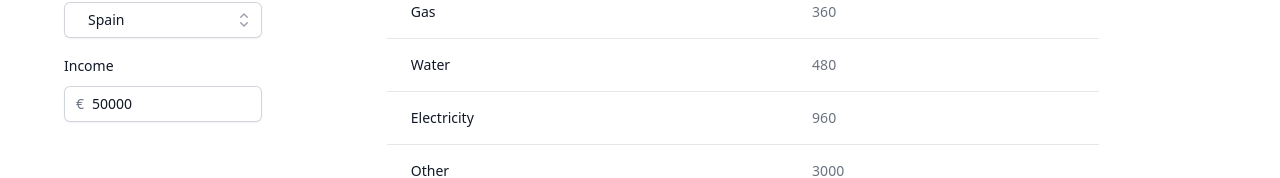
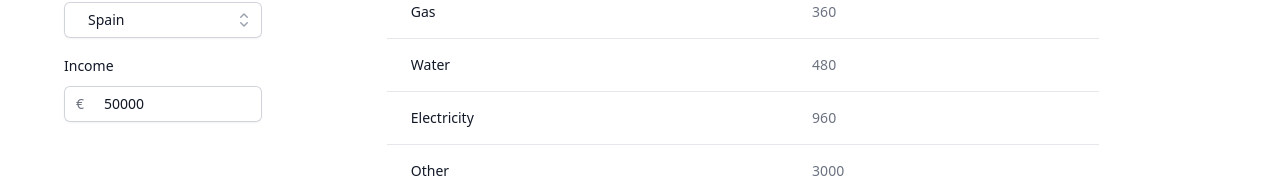
Before and after one commit to Ujinjinjin/relocation-analyzer, a Vue app: page / in a window 1280 px wide. Shown: the part 277-455 px from the top of the page. Built offline with nearby package versions, Linux system fonts and the light colour scheme.

Commit message:
add currency symbol per country

```diff
--- a/src/components/RaInput.model.ts
+++ b/src/components/RaInput.model.ts
@@ -1,3 +1,6 @@
+import type { TCurrencySymbol } from '@/types/countries'
+
 export type TRaInputProps = {
   label?: string
+  symbol?: TCurrencySymbol
 }
--- a/src/components/RaInput.vue
+++ b/src/components/RaInput.vue
@@ -12,13 +12,16 @@ const valueModel: ModelRef<string | undefined> = defineModel()
       label
     }}</label>
     <div class="relative mt-2 rounded-md shadow-sm">
-      <div class="pointer-events-none absolute inset-y-0 left-0 flex items-center pl-3">
-        <span class="text-gray-500 sm:text-sm">€</span>
+      <div
+        v-if="symbol"
+        class="pointer-events-none absolute inset-y-0 left-0 flex items-center pl-3"
+      >
+        <span class="text-gray-500 sm:text-sm">{{ symbol }}</span>
       </div>
       <input
         v-model="valueModel"
         type="number"
-        class="block w-full rounded-md border-0 py-1.5 pl-7 text-gray-900 ring-1 ring-inset ring-gray-300 placeholder:text-gray-400 focus:ring-2 focus:ring-inset focus:ring-indigo-600 sm:text-sm sm:leading-6"
+        class="block w-full rounded-md border-0 py-1.5 pl-10 text-gray-900 ring-1 ring-inset ring-gray-300 placeholder:text-gray-400 focus:ring-2 focus:ring-inset focus:ring-indigo-600 sm:text-sm sm:leading-6"
         placeholder="0"
       />
     </div>
--- /dev/null
+++ b/src/composable/useCurrencySymbol.ts
@@ -0,0 +1,16 @@
+import type { TCurrencyCode, TCurrencySymbol } from '@/types/countries'
+
+export function useCurrencySymbol(code: TCurrencyCode): TCurrencySymbol {
+  switch (code) {
+    case 'EUR':
+      return '€'
+    case 'USD':
+      return '$'
+    case 'GEL':
+      return '₾'
+    case 'RUB':
+      return '₽'
+    case 'RON':
+      return 'lei'
+  }
+}
--- a/src/data/countries.ts
+++ b/src/data/countries.ts
@@ -3,6 +3,7 @@ import type { TCountryDataDict } from '@/types/countries'
 export const COUNTRIES: TCountryDataDict = {
   ES: {
     name: 'Spain',
+    currency: 'EUR',
     expenses: {
       taxes: [
         { name: 'Income', value: 25 },
@@ -20,6 +21,7 @@ export const COUNTRIES: TCountryDataDict = {
   },
   RO: {
     name: 'Romania',
+    currency: 'RON',
     expenses: {
       taxes: [{ name: 'Income', value: 10 }],
       other: [
--- a/src/types/countries.ts
+++ b/src/types/countries.ts
@@ -1,9 +1,12 @@
 import type { TLivingExpenses } from '@/types/expenses'
 
 export type TCountryCode = 'ES' | 'RO'
+export type TCurrencySymbol = '€' | '$' | '₾' | '₽' | 'lei'
+export type TCurrencyCode = 'EUR' | 'USD' | 'GEL' | 'RUB' | 'RON'
 
 export type TCountryData = {
   name: string
+  currency: TCurrencyCode
   expenses: TLivingExpenses
 }
 
--- a/src/views/HomeView.vue
+++ b/src/views/HomeView.vue
@@ -19,15 +19,17 @@ const countrySelectionOptions: TSelectionOption[] = Object.entries(COUNTRIES).ma
   }
 )
 
+const yearlyIncome: Ref<number> = ref(50000)
 const selectedCountry: Ref<TSelectionOption> = ref(countrySelectionOptions[0])
-const yearlyIncome: Ref<number> = ref(50000)
+const countryCurrencySymbol = ref('€')
+// const countryCurrencySymbol = computed(() => useCurrencySymbol(COUNTRIES[selectedCountry.value.key as TCountryCode].currency))
 
 const countryData = computed(() =>
   useCountryData(selectedCountry.value.key as TCountryCode, yearlyIncome.value)
 )
 const chartOptions = computed(() => usePieChart(countryData.value))
 
-const tableHeaders = ['Budget segment', 'Amount (€)']
+const tableHeaders = computed(() => ['Budget segment', `Amount (${countryCurrencySymbol.value})`])
 const tableRows = computed(() => countryData.value.map((item) => [item.name, `${item.value}`]))
 </script>
 
@@ -35,7 +37,7 @@ const tableRows = computed(() => countryData.value.map((item) => [item.name, `${
   <div class="flex mx-16 mt-16">
     <div class="w-64 m-auto space-y-4 max-h-screen">
       <RaSelect label="Country" :options="countrySelectionOptions" v-model="selectedCountry" />
-      <RaInput label="Income" v-model="yearlyIncome" />
+      <RaInput label="Income" v-model="yearlyIncome" :symbol="countryCurrencySymbol" />
     </div>
     <div class="w-full m-auto mx-8 flex flex-col justify-center align-middle space-x-2">
       <RaChart :options="chartOptions" class="h-96 w-4/5" />
```
